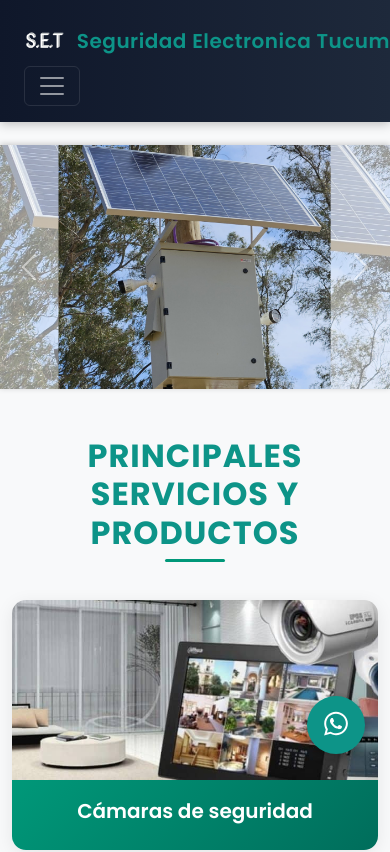
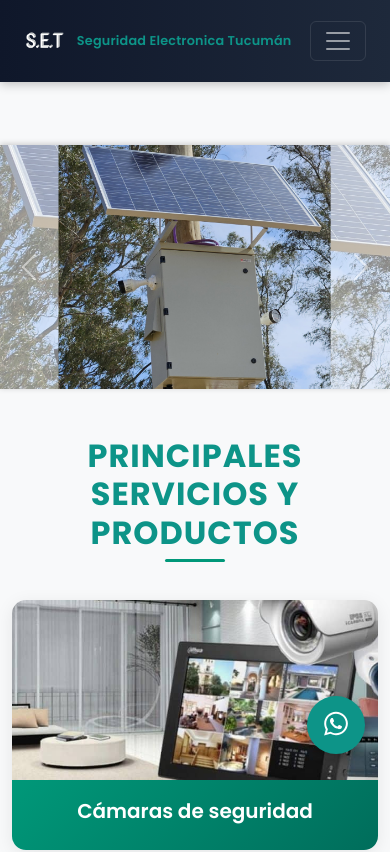
Before and after one commit to AvalosJorge/set-tucuman-web, a React (Vite) app: page / in a window 390 px wide. Shown: the top 852 px of the page. Built offline with nearby package versions, Linux system fonts and the light colour scheme.

Commit message:
correcion de titulo cortado en version celular

```diff
--- a/src/components/Navbar.css
+++ b/src/components/Navbar.css
@@ -35,11 +35,19 @@
 
 /* 🔹 Texto de la marca (no clickeable) */
 .brand-text {
-  font-weight: 600;
+font-weight: 600;
   letter-spacing: 0.5px;
-  color: #0d9488; /* verde petróleo */
+  color: #0d9488;
   text-decoration: none !important;
   user-select: none;
+  white-space: nowrap; /* evita cortes de palabra */
+}
+
+@media (max-width: 480px) {
+  .brand-text {
+    font-size: 0.8rem;  /* más chico */
+    letter-spacing: 0.2px; /* más compacto */
+  }
 }
 
 
```
